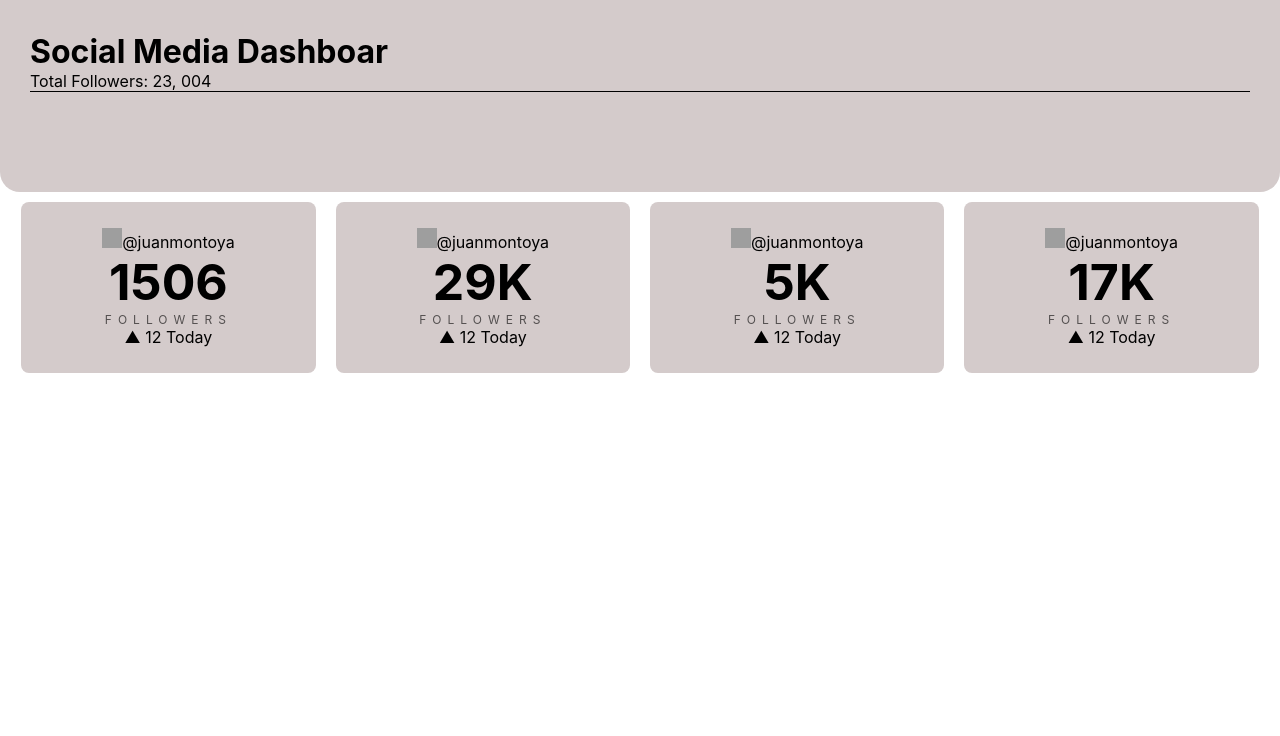
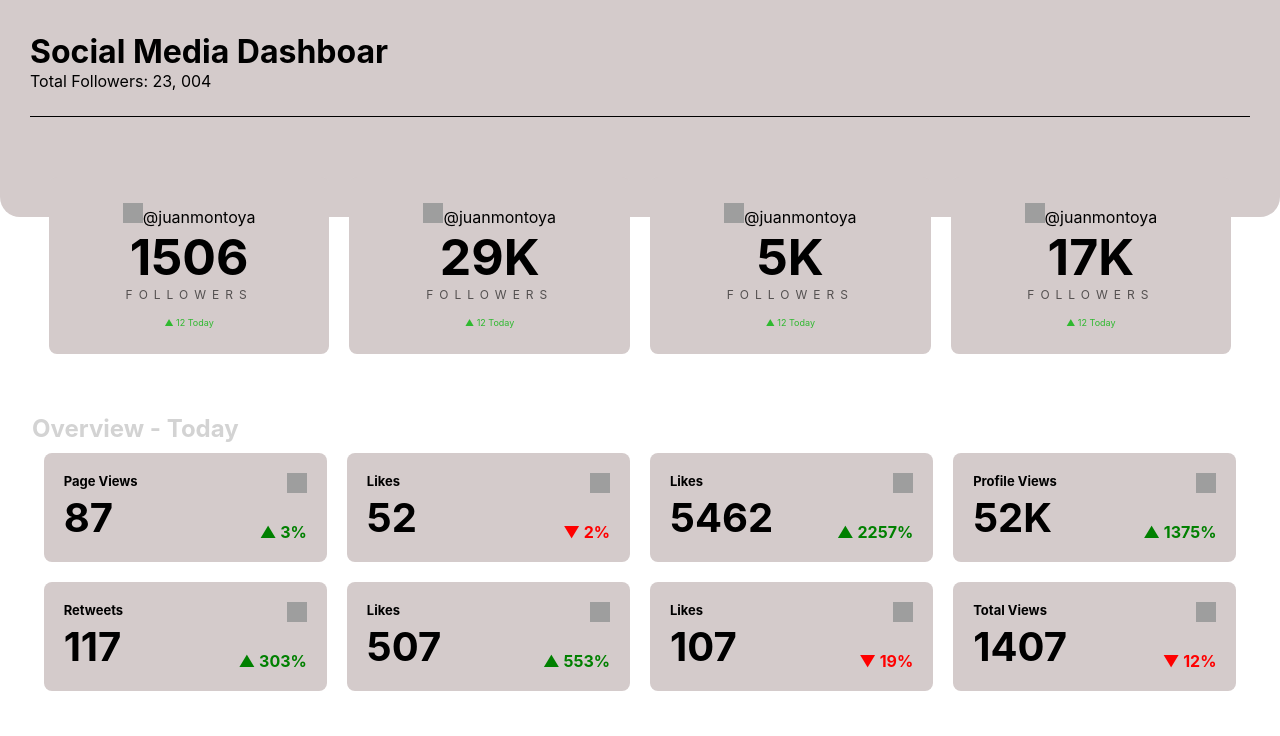
Before and after one commit to JuanD465/Social_Media_Dashboar, a website: page index.html in a window 1280 px wide. Drawn offline with Linux system fonts and the light colour scheme; grey boxes are pictures that could not be loaded.

Commit message:
se terminó el diseño

```diff
--- a/estilos.css
+++ b/estilos.css
@@ -14,7 +14,7 @@ body {
 }
 
 .header-followers {
-  border-bottom: 25px;
+  padding-bottom: 25px;
   border-bottom: 1px solid black;
 }
 
@@ -22,6 +22,9 @@ body {
   display: flex;
   flex-wrap: wrap;
   justify-content: center;
+  padding: 0 30px;
+  position: relative;
+  bottom: 50px;
 }
 
 .card {
@@ -49,14 +52,83 @@ body {
   letter-spacing: 6px;
 }
 
-@media(min-width:768px){
-.card{
-flex-basis: 40%;
-}
+.card-today {
+  color: rgb(47, 185, 47);
+  font-size: 9px;
+  margin-top: 15px;
 }
 
-@media(min-width:1024px){
-.card{
-flex-basis: 23%;
+.overview {
+  padding: 0 32px 32px 32px;
 }
+
+.overview-titulo {
+  color: lightgray;
 }
+
+.flex {
+  display: flex;
+  flex-wrap: wrap;
+  justify-content: center;
+}
+
+.card-pequena {
+  background-color: rgb(212, 203, 203);
+  margin: 10px;
+  flex-basis: 50%;
+  padding: 20px;
+  border-radius: 8px;
+}
+
+.card-pequena-img {
+  width: 20px;
+  height: 20px;
+}
+
+.card-flex {
+  display: flex;
+  justify-content: space-between;
+}
+
+.card-pequena-titulo {
+  font-weight: bold;
+  font-size: 13px;
+  color: black;
+}
+
+.card-pequena-numero {
+  font-size: 40px;
+  font-weight: bold;
+}
+
+.card-porcentaje {
+  align-self: flex-end;
+  font-weight: bold;
+}
+
+.disminuyo {
+  color: red;
+}
+
+.aumento {
+  color: green;
+}
+
+@media (min-width: 768px) {
+  .card {
+    flex-basis: 40%;
+  }
+  .card-pequena {
+    flex-basis: 20%;
+  }
+}
+
+@media (min-width: 1024px) {
+  .card {
+    flex-basis: 23%;
+  }
+
+  .card-pequena {
+    flex-basis: 20%;
+  }
+}
--- a/index.html
+++ b/index.html
@@ -65,5 +65,123 @@
         <p class="card-today">▲ 12 Today</p>
       </article>
     </section>
+
+    <section class="overview">
+      <h2 class="overview-titulo">Overview - Today</h2>
+      <div class="flex">
+        <div class="card-pequena">
+          <div class="card-flex">
+            <p class="card-pequena-titulo">Page Views</p>
+            <img
+              class="card-pequena-img"
+              src="https://cdn.freebiesupply.com/logos/large/2x/facebook-logo-2019.png"
+              alt=""
+            />
+          </div>
+          <div class="card-flex">
+            <p class="card-pequena-numero">87</p>
+            <p class="card-porcentaje aumento">▲ 3%</p>
+          </div>
+        </div>
+        <div class="card-pequena">
+          <div class="card-flex">
+            <p class="card-pequena-titulo">Likes</p>
+            <img
+              class="card-pequena-img"
+              src="https://cdn.freebiesupply.com/logos/large/2x/facebook-logo-2019.png"
+              alt=""
+            />
+          </div>
+          <div class="card-flex">
+            <p class="card-pequena-numero">52</p>
+            <p class="card-porcentaje disminuyo">▼ 2%</p>
+          </div>
+        </div>
+        <div class="card-pequena">
+          <div class="card-flex">
+            <p class="card-pequena-titulo">Likes</p>
+            <img
+              class="card-pequena-img"
+              src="https://3fx0jd1u9yzc2sxyq72x5wyo-wpengine.netdna-ssl.com/southeast-michigan/wp-content/uploads/sites/15/2018/11/logo-instagram-png-13549.png"
+              alt=""
+            />
+          </div>
+          <div class="card-flex">
+            <p class="card-pequena-numero">5462</p>
+            <p class="card-porcentaje aumento">▲ 2257%</p>
+          </div>
+        </div>
+        <div class="card-pequena">
+          <div class="card-flex">
+            <p class="card-pequena-titulo">Profile Views</p>
+            <img
+              class="card-pequena-img"
+              src="https://3fx0jd1u9yzc2sxyq72x5wyo-wpengine.netdna-ssl.com/southeast-michigan/wp-content/uploads/sites/15/2018/11/logo-instagram-png-13549.png"
+              alt=""
+            />
+          </div>
+          <div class="card-flex">
+            <p class="card-pequena-numero">52K</p>
+            <p class="card-porcentaje aumento">▲ 1375%</p>
+          </div>
+        </div>
+        <div class="card-pequena">
+          <div class="card-flex">
+            <p class="card-pequena-titulo">Retweets</p>
+            <img
+              class="card-pequena-img"
+              src="http://1000logos.net/wp-content/uploads/2017/06/Twitter-Logo.png"
+              alt=""
+            />
+          </div>
+          <div class="card-flex">
+            <p class="card-pequena-numero">117</p>
+            <p class="card-porcentaje aumento">▲ 303%</p>
+          </div>
+        </div>
+        <div class="card-pequena">
+          <div class="card-flex">
+            <p class="card-pequena-titulo">Likes</p>
+            <img
+              class="card-pequena-img"
+              src="http://1000logos.net/wp-content/uploads/2017/06/Twitter-Logo.png"
+              alt=""
+            />
+          </div>
+          <div class="card-flex">
+            <p class="card-pequena-numero">507</p>
+            <p class="card-porcentaje aumento">▲ 553%</p>
+          </div>
+        </div>
+        <div class="card-pequena">
+          <div class="card-flex">
+            <p class="card-pequena-titulo">Likes</p>
+            <img
+              class="card-pequena-img"
+              src="https://img.talkandroid.com/uploads/2016/06/youtube-logo-450x450.png"
+              alt=""
+            />
+          </div>
+          <div class="card-flex">
+            <p class="card-pequena-numero">107</p>
+            <p class="card-porcentaje disminuyo">▼ 19%</p>
+          </div>
+        </div>
+        <div class="card-pequena">
+          <div class="card-flex">
+            <p class="card-pequena-titulo">Total Views</p>
+            <img
+              class="card-pequena-img"
+              src="https://img.talkandroid.com/uploads/2016/06/youtube-logo-450x450.png"
+              alt=""
+            />
+          </div>
+          <div class="card-flex">
+            <p class="card-pequena-numero">1407</p>
+            <p class="card-porcentaje disminuyo">▼ 12%</p>
+          </div>
+        </div>
+      </div>
+    </section>
   </body>
 </html>
```
